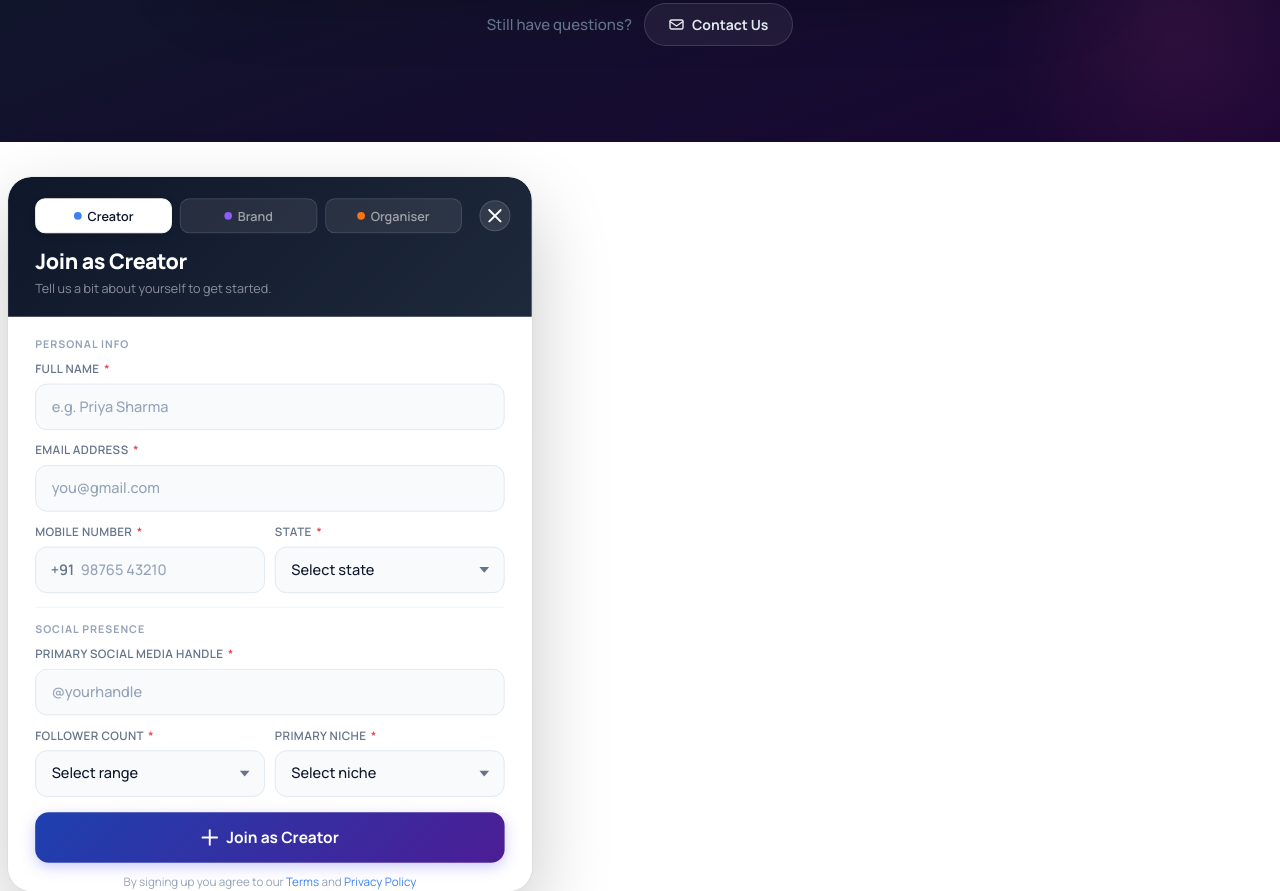
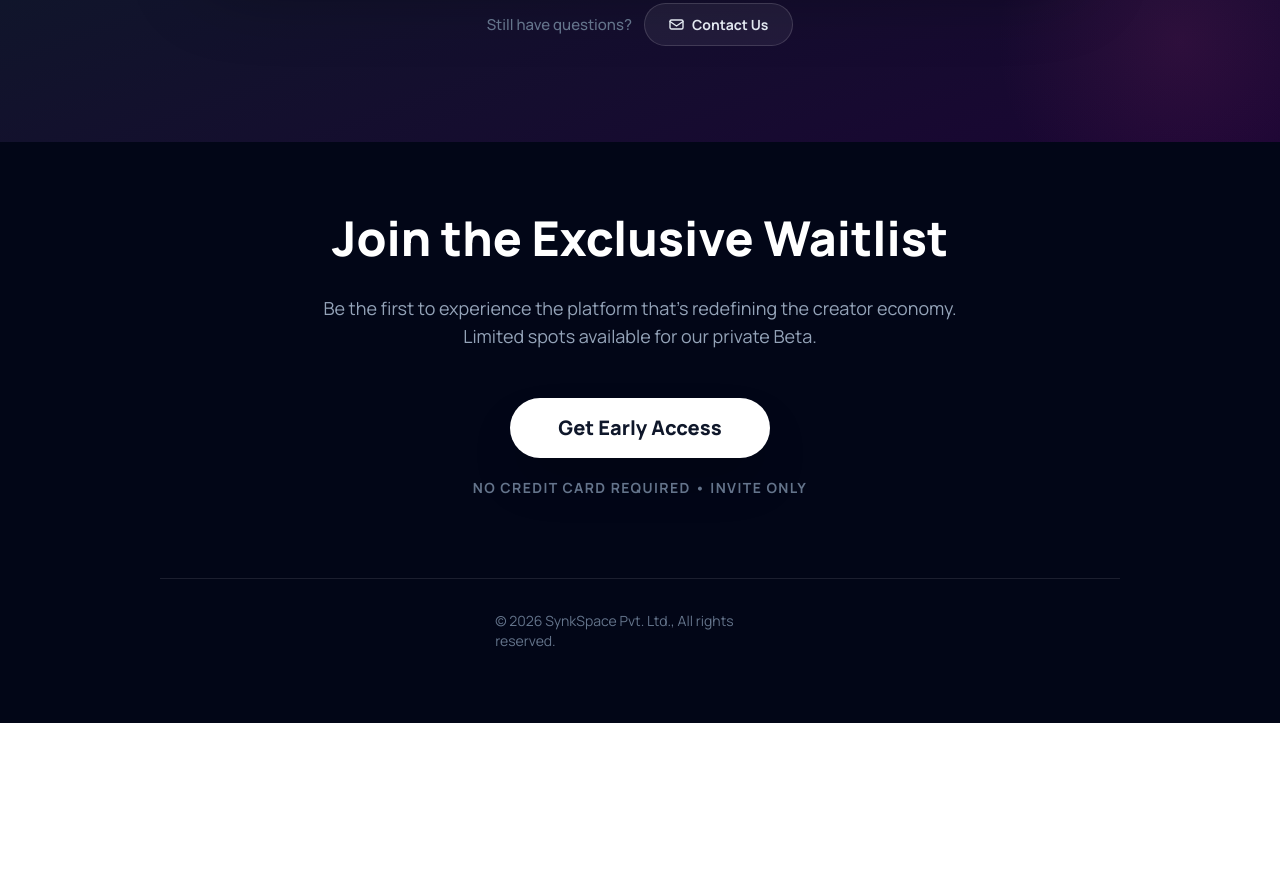
Before and after one commit to syncmailops-ops/sync, a website: page frontend/index.html in a window 1280 px wide. Shown: the part 3223-4114 px from the top of the page. After the commit the page ends 3946 px from the top, so only its background shows below. Drawn offline with Linux system fonts and the light colour scheme; a web font is replaced by a local one.

Commit message:
reverted

```diff
--- a/frontend/index.html
+++ b/frontend/index.html
@@ -832,7 +832,6 @@ body {
   .how-card-title { font-size: 20px; }
   .how-card-body  { font-size: 14px; }
   .how-step-num   { font-size: 72px; }
-  .nav-logo-text { margin-left: 6px; }
 }
 
 /* ─── PLATFORM SUPERPOWERS ─── */
@@ -1065,9 +1064,69 @@ body {
 @media (max-width: 360px) { .sp-section { padding: 40px 12px; } }
 
 /* ─── FOOTER ─── */
-  <div style="width:100%; background:#020617; padding:24px 40px; box-sizing:border-box; display:flex; justify-content:center; align-items:center;">
-    <span style="font-family:'Manrope',sans-serif; font-weight:400; font-size:14px; color:#64748B;">© 2026 SynkSpace Pvt. Ltd., All rights reserved.</span>
-  </div>
+.footer-section {
+  display: flex; flex-direction: column; align-items: center;
+  padding: 80px 40px;
+  width: 100%; box-sizing: border-box;
+  background: #020617;
+}
+.footer-inner {
+  display: flex; flex-direction: column; align-items: center;
+  gap: 32px; width: 100%; max-width: 960px;
+}
+.footer-h2-wrap { display: flex; justify-content: center; width: 100%; }
+.footer-h2 {
+  font-family: 'Manrope', sans-serif; font-weight: 800; font-size: 48px;
+  line-height: 48px; color: #FFFFFF; text-align: center;
+  display: flex; align-items: center; justify-content: center;
+}
+.footer-sub-wrap {
+  display: flex; flex-direction: column; align-items: center;
+  width: 100%; max-width: 640px;
+}
+.footer-sub {
+  font-family: 'Manrope', sans-serif; font-weight: 400; font-size: 18px;
+  line-height: 28px; color: #94A3B8; text-align: center;
+  width: 100%; display: flex; align-items: center; justify-content: center; text-align: center;
+}
+.footer-cta-block {
+  display: flex; flex-direction: column; align-items: center;
+  padding: 16px 0 48px; gap: 20px; width: 100%;
+}
+.footer-cta-btn {
+  display: flex; justify-content: center; align-items: center;
+  padding: 20px 48px;
+  height: 60px; min-width: 200px;
+  background: #FFFFFF; border-radius: 9999px;
+  box-shadow: 0px 25px 50px -12px rgba(0,0,0,0.25);
+  border: none; cursor: pointer; text-decoration: none;
+  font-family: 'Manrope', sans-serif; font-weight: 800; font-size: 20px;
+  line-height: 28px; color: #0F172A; text-align: center;
+}
+.footer-invite {
+  font-family: 'Manrope', sans-serif; font-weight: 700; font-size: 14px;
+  line-height: 20px; letter-spacing: 1.4px; text-transform: uppercase;
+  color: #64748B; text-align: center;
+}
+.footer-border-row {
+  box-sizing: border-box;
+  display: flex; flex-direction: row; justify-content: space-between; align-items: center;
+  padding: 32px 0 0; gap: 24px;
+  width: 100%; flex-wrap: wrap; justify-content: center;
+  border-top: 1px solid rgba(255,255,255,0.1);
+  align-self: stretch;
+}
+.footer-copy {
+  font-family: 'Manrope', sans-serif; font-weight: 400; font-size: 14px;
+  line-height: 20px; color: #64748B; width: 289.75px; display: flex; align-items: center;
+}
+.footer-links { display: flex; flex-direction: row; gap: 32px; }
+.footer-link {
+  font-family: 'Manrope', sans-serif; font-weight: 400; font-size: 14px;
+  line-height: 20px; color: #64748B; text-decoration: none;
+  display: flex; align-items: center;
+}
+.footer-link:hover { color: #94A3B8; }
 
 /* ═══════════════════════════════════════════════════
    REGISTRATION MODAL
@@ -1441,7 +1500,6 @@ body {
   .reg-header-title    { font-size: 18px; }
   .reg-role-tab        { font-size: 12px; padding: 6px 4px; gap: 4px; }
   .reg-input, .reg-select { height: 44px; font-size: 14px; }
-  .faq-bottom { flex-direction: column; align-items: center; gap: 10px; }
 }
 
 /* ─ Small mobile (≤360px) ─ */
@@ -2198,6 +2256,26 @@ body {
 
     </div>
   </div>
+
+  <!-- ─── FOOTER / WAITLIST ─── -->
+  <div class="footer-section">
+    <div class="footer-inner">
+      <div class="footer-h2-wrap">
+        <h2 class="footer-h2">Join the Exclusive Waitlist</h2>
+      </div>
+      <div class="footer-sub-wrap">
+        <p class="footer-sub">Be the first to experience the platform that's redefining the creator economy. Limited spots available for our private Beta.</p>
+      </div>
+      <div class="footer-cta-block">
+        <a href="#" class="footer-cta-btn" onclick="event.preventDefault();openReg('creator')">Get Early Access</a>
+        <div class="footer-invite">No credit card required • Invite only</div>
+      </div>
+      <div class="footer-border-row">
+        <div class="footer-copy">© 2026 SynkSpace Pvt. Ltd., All rights reserved.</div>
+      </div>
+    </div>
+  </div>
+
 </div><!-- end page-wrapper -->
 
 <script>
```
